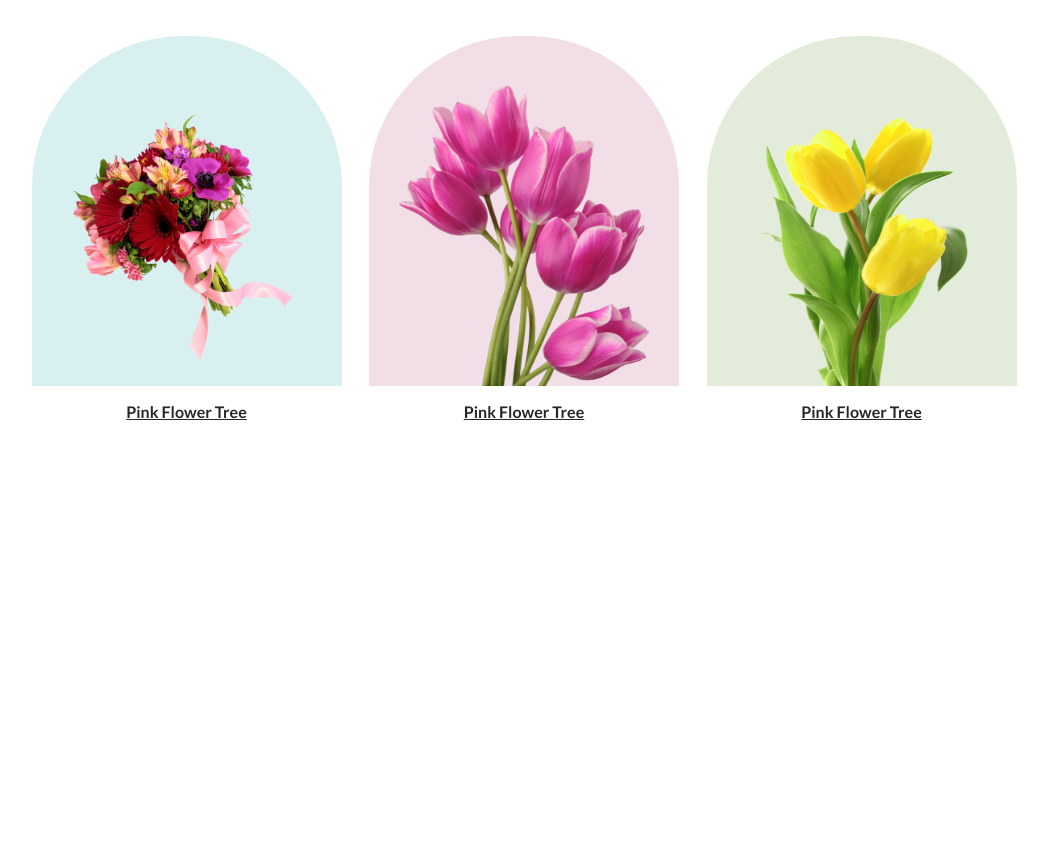
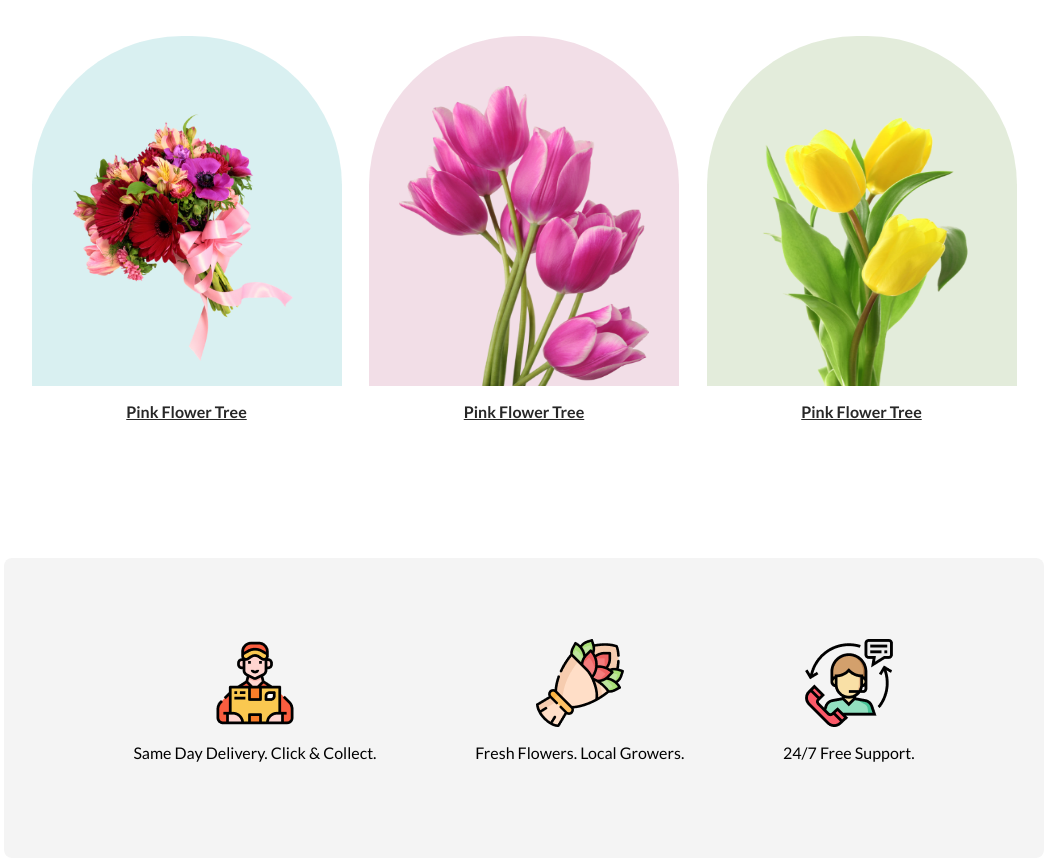
Before and after one commit to merajfaizan/flower-shop, a plain HTML site: page index.html in a window 1280 px wide. Shown: the part 833-1694 px from the top of the page, without its empty margins (116-1164 px from the left). Before the commit the page ends 1371 px from the top, so only its background shows below. Drawn offline with Linux system fonts and the light colour scheme.

Commit message:
delivery info section added

```diff
--- a/index.html
+++ b/index.html
@@ -46,6 +46,21 @@
         </div>
       </section>
     </section>
+    <!-- delicery info section -->
+    <section class="delivery-info">
+      <div>
+        <img src="./Flower Asset/Group 57.png" alt="delivery">
+        <p>Same Day Delivery. Click & Collect.</p>
+      </div>
+      <div>
+        <img src="./Flower Asset/Group 58.png" alt="gift">
+        <p>Fresh Flowers. Local Growers.</p>
+      </div>
+      <div>
+        <img src="./Flower Asset/Group 59.png" alt="customer care">
+        <p>24/7 Free Support.</p>
+      </div>
+    </section>
   </main>
   <footer>
 
--- a/styles/style.css
+++ b/styles/style.css
@@ -123,3 +123,24 @@ body {
   line-height: 20px;
   text-decoration-line: underline;
 }
+
+/* delivery info section */
+
+.delivery-info {
+  width: auto;
+  height: 300px;
+  margin: 20px 120px;
+  padding: 0px 80px;
+  display: flex;
+  justify-content: space-around;
+  align-items: center;
+  border-radius: 8px;
+  background: rgba(39, 39, 39, 0.05);
+}
+
+.delivery-info > div {
+  display: flex;
+  flex-direction: column;
+  justify-content: center;
+  align-items: center;
+}
```
